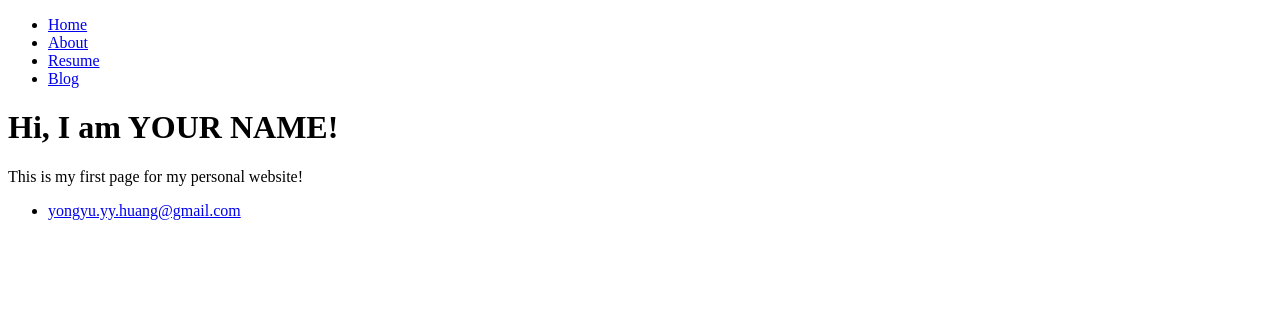
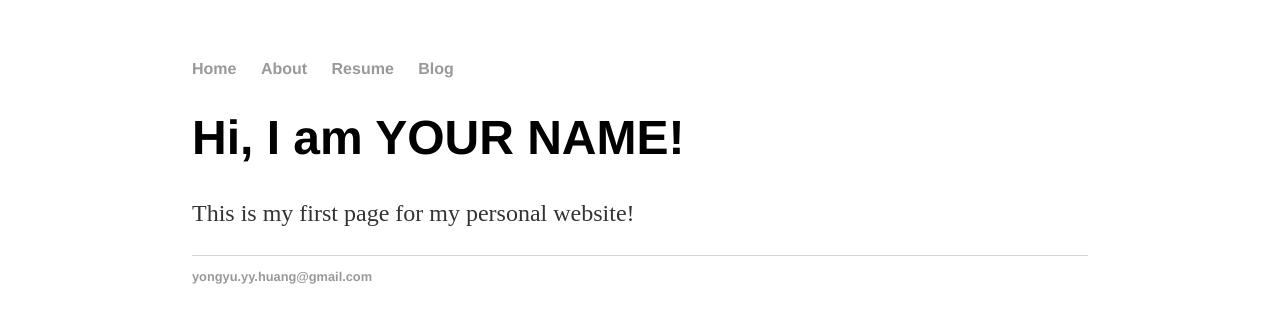
Before and after one commit to yongssh/yongssh, a plain HTML site: page index.html in a window 1280 px wide. Drawn offline with Linux system fonts and the light colour scheme.

Commit message:
Update index.html

```diff
--- a/index.html
+++ b/index.html
@@ -1,7 +1,8 @@
 <!DOCTYPE html>
 <html>
  <head>
-   <title>Yong-Yu HUang Portfolio</title>
+   <title>Yong-Yu Huang Portfolio</title>
+   <link rel="stylesheet" href="css/styles.css">
  </head>
  <body>
    <nav>
```
